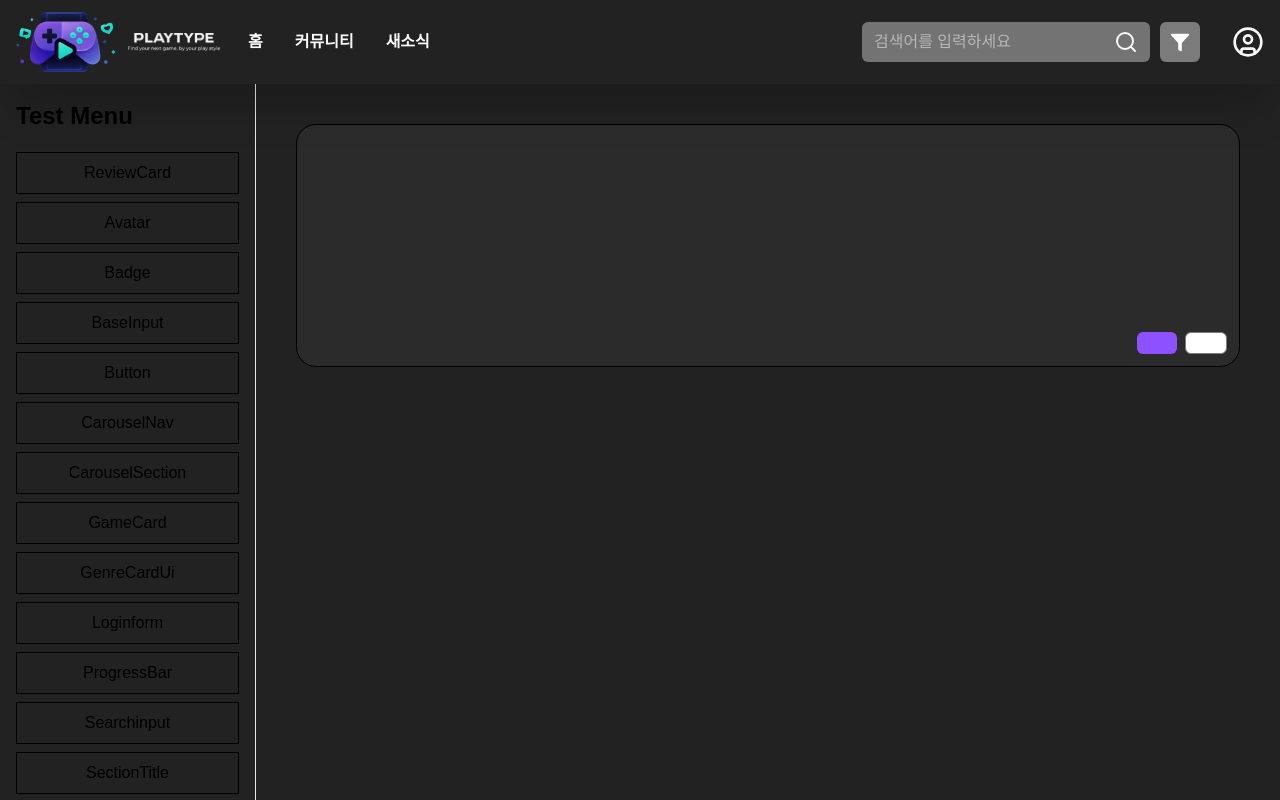
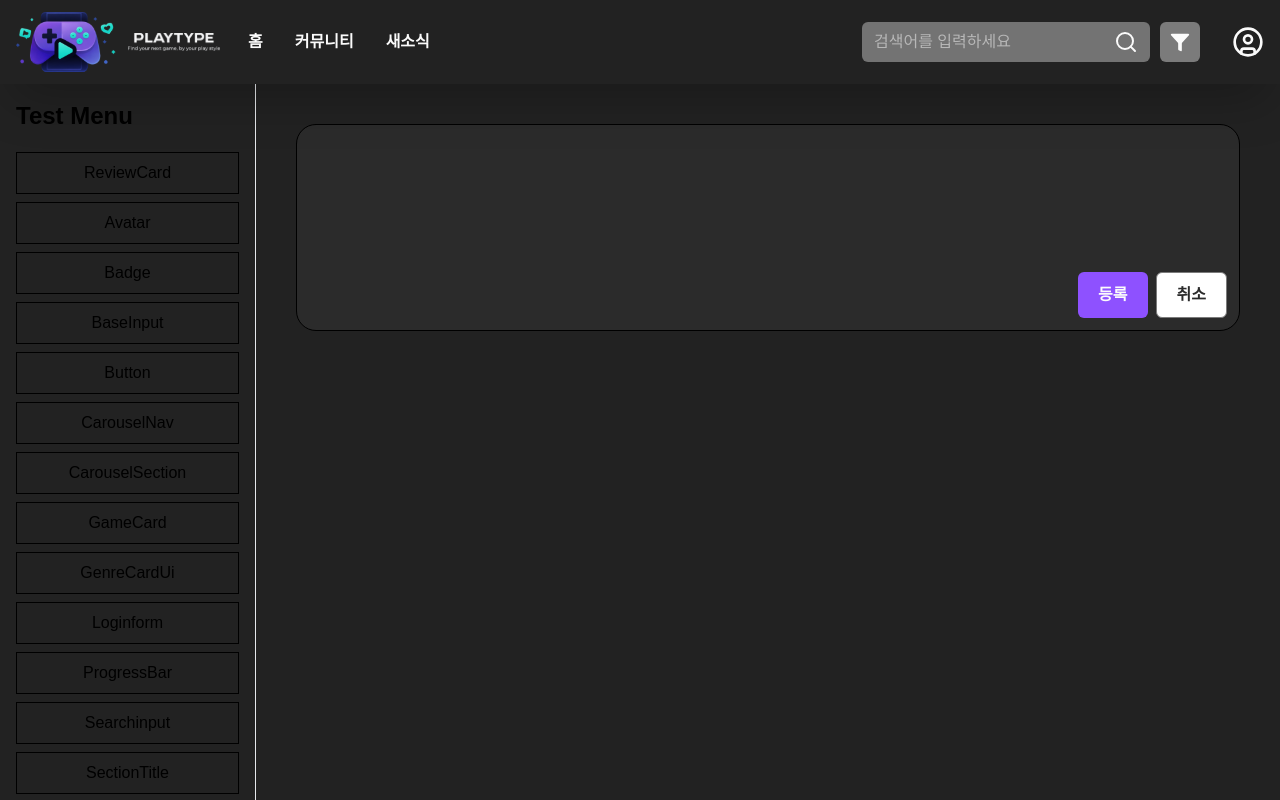
Before and after one commit to oz-union-14-team1/oz-union-fe-14-team1, a Next.js app: page /test/textarea in a window 1280 px wide. Shown: the top 800 px of the page. Built offline with nearby package versions, Linux system fonts and the light colour scheme.

Commit message:
fix: textarea onCancel onSubmit 추가수정 (#79)

```diff
--- a/src/app/test/textarea/page.tsx
+++ b/src/app/test/textarea/page.tsx
@@ -7,5 +7,3 @@ export default function TextareaTestPage() {
     </div>
   )
 }
-
-export { Textarea }
--- a/src/components/review/Textarea.tsx
+++ b/src/components/review/Textarea.tsx
@@ -1,3 +1,5 @@
+'use client'
+
 import * as React from 'react'
 
 import Button from '@/components/common/button/Button'
@@ -7,21 +9,36 @@ export const Textarea = React.forwardRef<
   HTMLTextAreaElement,
   React.TextareaHTMLAttributes<HTMLTextAreaElement>
 >(({ className, ...props }, ref) => {
+  const [isOpen, setIsOpen] = React.useState(true)
+
+  const onCancel = () => {
+    setIsOpen(false)
+  }
+
+  const onSubmit = () => {
+    console.log('실행')
+  }
+
+  if (!isOpen) {
+    return null
+  }
+
   return (
     <div className="rounded-lg border bg-text-dark p-3 focus-within:ring-1 focus-within:ring-purple-500">
       <textarea
         ref={ref}
+        {...props}
         className={cn(
-          'min-h-45 w-full resize-none bg-transparent text-sm text-white placeholder-gray-500 outline-none',
+          'min-h-[120px] w-full resize-none bg-transparent text-xl text-white placeholder-gray-500 outline-none',
           className
         )}
-        {...props}
       />
 
-      {/* 하단 버튼 영역 */}
       <div className="mt-2 flex justify-end gap-2">
-        <Button />
-        <Button variant="outline" />
+        <Button onClick={onSubmit}>등록</Button>
+        <Button variant="outline" onClick={onCancel}>
+          취소
+        </Button>
       </div>
     </div>
   )
```
